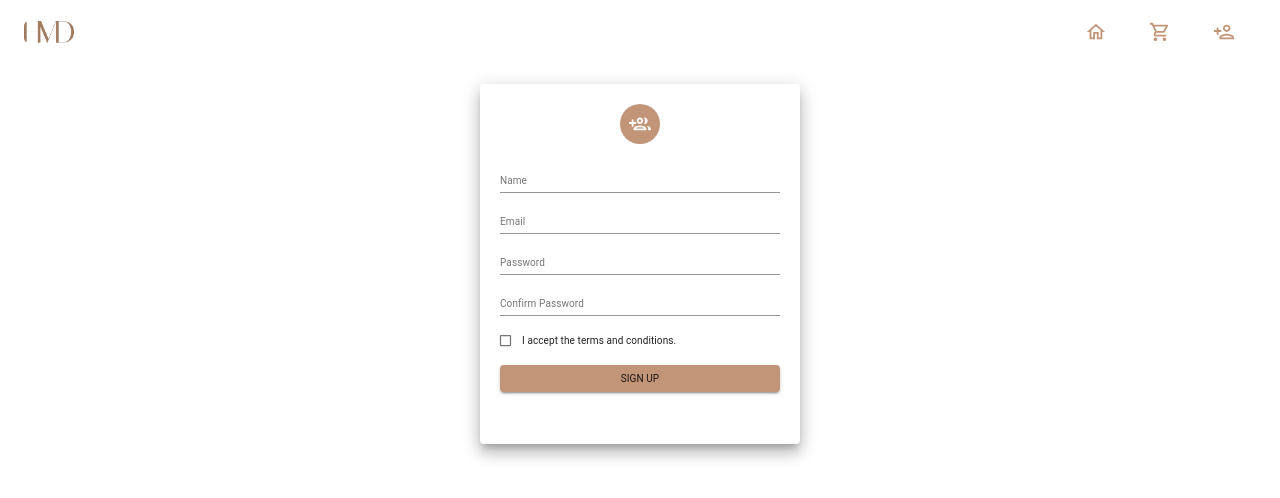
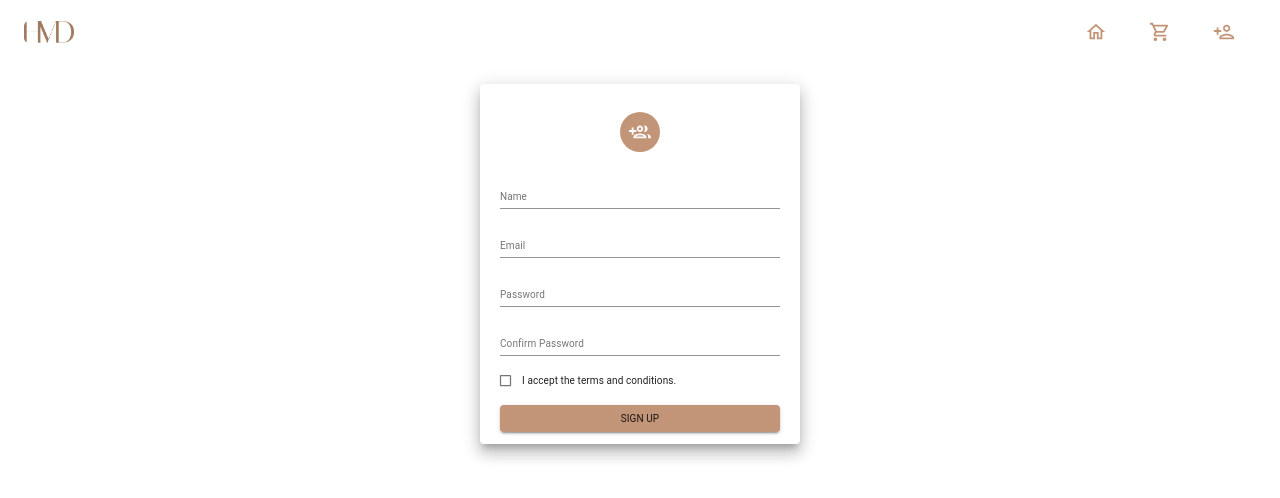
Before and after one commit to olumayor99/hadassahmade, a React (Create React App) app in the folder frontend/: page /register in a window 1280 px wide. Shown: the top 498 px of the page. Built offline with nearby package versions, Linux system fonts and the light colour scheme.

Commit message:
a little house cleaning

```diff
--- a/frontend/src/screens/RegisterScreen.js
+++ b/frontend/src/screens/RegisterScreen.js
@@ -65,7 +65,7 @@ export default function RegisterScreen(props) {
     <ThemeProvider theme={theme}>
       <Grid>
         <Paper elevation={10} style={paperStyle}>
-          <Grid align='center' gutterBottom>
+          <Grid align='center' style={marginTop} gutterBottom>
             <Avatar style={avatarStyle}>
               <GroupAddOutlinedIcon fontSize='large' />
             </Avatar>
@@ -74,26 +74,34 @@ export default function RegisterScreen(props) {
             {loading && <LoadingBox></LoadingBox>}
             {error && <MessageBox variant='danger'>{error}</MessageBox>}
             <TextField
+              style={marginTop}
               fullWidth
               label='Name'
+              type='text'
               placeholder='Enter your name'
               onChange={(e) => setName(e.target.value)}
             />
             <TextField
+              style={marginTop}
               fullWidth
               label='Email'
+              type='email'
               placeholder='Enter your email'
               onChange={(e) => setEmail(e.target.value)}
             />
             <TextField
+              style={marginTop}
               fullWidth
               label='Password'
+              type='password'
               placeholder='Enter your password'
               onChange={(e) => setPassword(e.target.value)}
             />
             <TextField
+              style={marginTop}
               fullWidth
               label='Confirm Password'
+              type='password'
               placeholder='Confirm your password'
               onChange={(e) => setConfirmPassword(e.target.value)}
             />
--- a/frontend/src/screens/SignInScreen.js
+++ b/frontend/src/screens/SignInScreen.js
@@ -69,14 +69,17 @@ export default function SignInScreen(props) {
             {loading && <LoadingBox></LoadingBox>}
             {error && <MessageBox variant='danger'>{error}</MessageBox>}
             <TextField
+              style={marginTop}
               label='Username'
               placeholder='Enter username'
+              type='email'
               onChange={(e) => setEmail(e.target.value)}
               fontSize='large'
               fullWidth
               required
             />
             <TextField
+              style={marginTop}
               label='Password'
               placeholder='Enter password'
               type='password'
```
Also changed, not shown: 1 other file (tests, documents, lock files or other folders).
